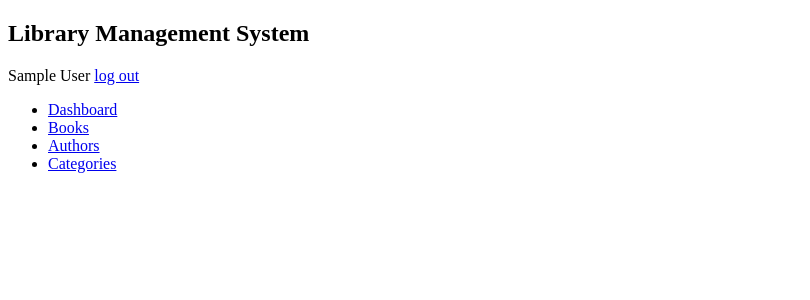
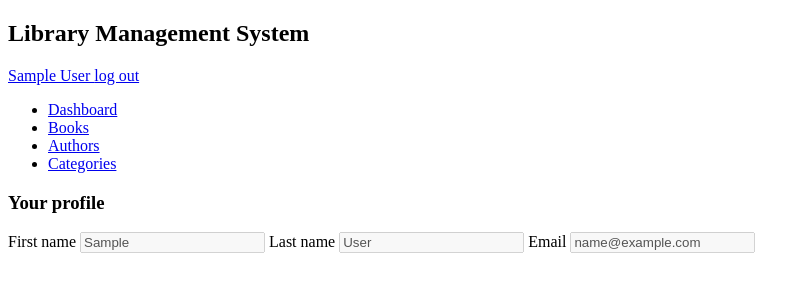
Before and after one commit to malinuuus/library-management-system, a PHP site: page /index.php?page=userProfile in a window 1280 px wide. Shown: the top 300 px of the page, without its empty margins (0-810 px from the left). Run offline with PHP 8.4, Linux system fonts and the light colour scheme; the visitor is signed in with stand-in values (Sample User, id 1); tables that the repository leaves empty or names only in its code hold one stand-in row (values such as "Sample post").

Commit message:
Add basic structure for a user profile

```diff
--- a/index.php
+++ b/index.php
@@ -22,7 +22,7 @@ if (!isset($_SESSION["user_id"])) {
     <nav class="main-nav">
         <h1>Library Management System</h1>
         <div>
-            <span>
+            <a href="index.php?page=userProfile">
                 <?php
                 if (isset($_SESSION["user_id"])) {
                     require_once "classes/Database.php";
@@ -34,7 +34,7 @@ if (!isset($_SESSION["user_id"])) {
                     echo "$user[first_name] $user[last_name]";
                 }
                 ?>
-            </span>
+            </a>
             <a href="scripts/logout.php">log out</a>
         </div>
     </nav>
@@ -56,6 +56,8 @@ if (!isset($_SESSION["user_id"])) {
                 require_once "authors.php";
             } else if ($_GET["page"] == "dashboard") {
                 require_once "dashboard.php";
+            } else if ($_GET["page"] == "userProfile") {
+                require_once "userprofile.php";
             }
         } else {
             require_once "dashboard.php";
--- /dev/null
+++ b/userprofile.php
@@ -0,0 +1,22 @@
+<h3>Your profile</h3>
+<?php
+if (session_status() === PHP_SESSION_NONE) {
+    session_start();
+}
+
+require_once "classes/Database.php";
+$db = new Database("library_db");
+$result = $db->getResult("SELECT first_name, last_name, email, is_admin FROM users WHERE id = ?", array($_SESSION["user_id"]));
+$user = $result->fetch_assoc();
+
+?>
+<div class="profile-info">
+    <label for="first-name">First name</label>
+    <input type="text" id="first-name" value="<?php echo $user["first_name"] ?>" disabled>
+
+    <label for="last-name">Last name</label>
+    <input type="text" id="last-name" value="<?php echo $user["last_name"] ?>" disabled>
+
+    <label for="email">Email</label>
+    <input type="text" id="email" value="<?php echo $user["email"] ?>" disabled>
+</div>
```
